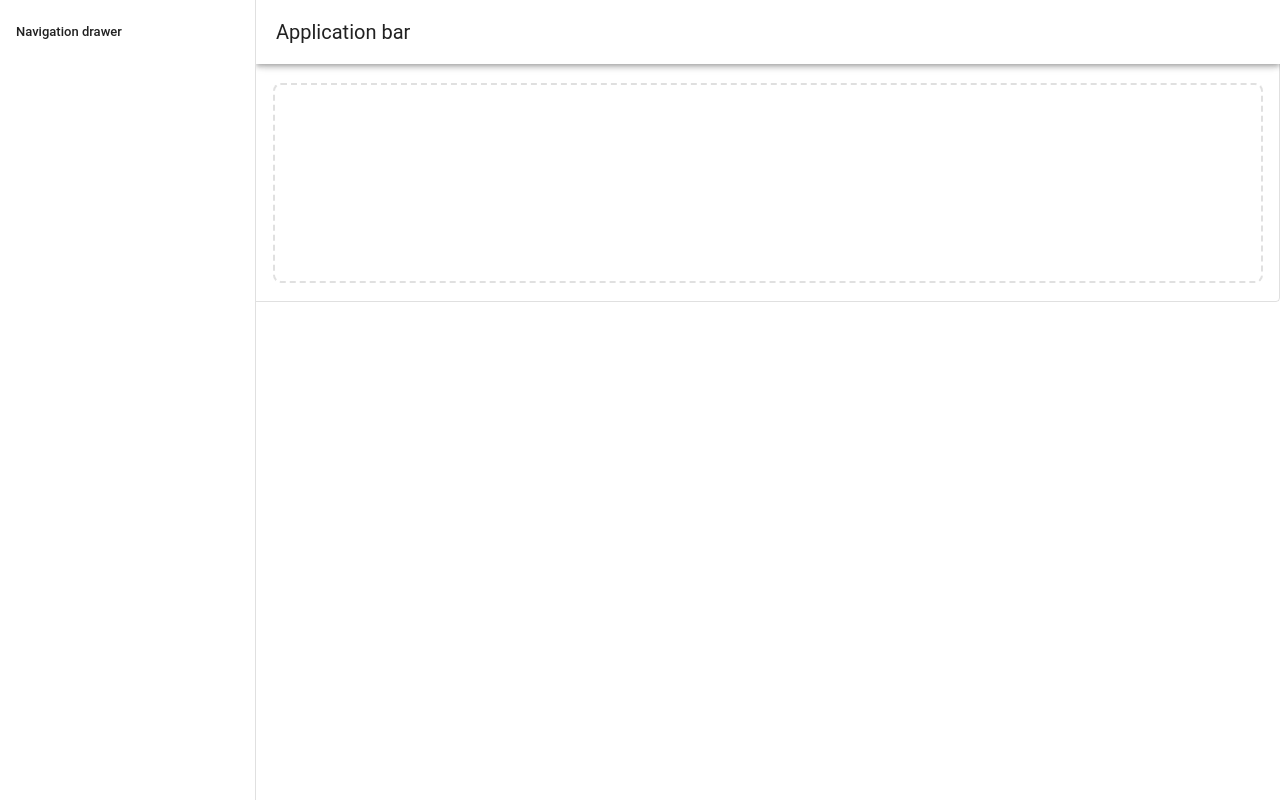
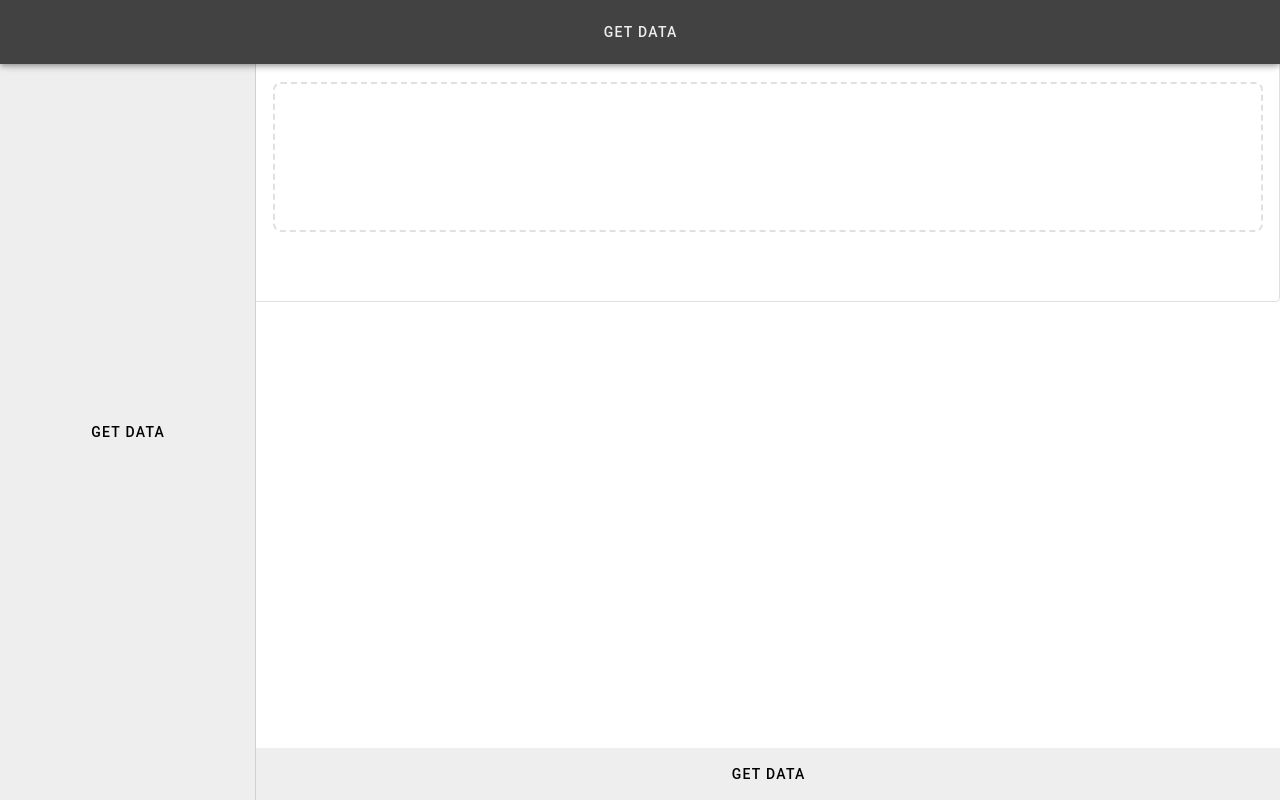
Before and after one commit to anakyn01/vuetifyPortfolio, a Vue app in the folder layout/: page / in a window 1280 px wide. Built offline with nearby package versions, Linux system fonts and the light colour scheme; a small style sheet from the web is missing.

Commit message:
0527last

```diff
--- a/layout/components.d.ts
+++ b/layout/components.d.ts
@@ -9,6 +9,8 @@ export {}
 declare module 'vue' {
   export interface GlobalComponents {
     HelloWorld: typeof import('./src/components/HelloWorld.vue')['default']
+    Layout3: typeof import('./src/components/layout/layout3.vue')['default']
     LayoutOne: typeof import('./src/components/layout/LayoutOne.vue')['default']
+    LayoutTwo: typeof import('./src/components/layout/LayoutTwo.vue')['default']
   }
 }
--- a/layout/src/App.vue
+++ b/layout/src/App.vue
@@ -1,19 +1,63 @@
 <template>
-    <v-layout class="rounded rounded-md border">
-        <v-navigation-drawer>
-            <v-list nav>
-                <v-list-item title="Navigation drawer" link>
-                </v-list-item>
-            </v-list>
+    <v-layout ref="app" class="rounded rounded-md border">
+        <v-app-bar color="surface-variant" name="app-bar">
+            <child v-slot="{print}">
+                <v-btn class="mx-auto" @click="print('app-bar')">
+                    Get data
+                </v-btn>
+            </child>
+        </v-app-bar>
+
+        <v-navigation-drawer
+        color="surface-light" name="drawer" permanent
+        >
+
+        <div class="d-flex justify-center align-center h-100">
+            <child v-slot="{print}">
+                <v-btn variant="text" @click="print('drawer')">
+                    Get data
+                </v-btn>
+            </child>
+        </div>
+
         </v-navigation-drawer>
-        <v-app-bar title="Application bar"></v-app-bar>
+
+
         <v-main class="d-flex align-center justify-center" height="300">
             <v-container>
                 <v-sheet
-border="dashed md" color="suface-light" height="200" rounded="lg" width="100%"
+                border="dashed md" color="suface-light" height="150" rounded="lg" width="100%"
                 >
+
                 </v-sheet>
             </v-container>
         </v-main>
+
+        <v-footer color="surface-light" name="footer" app>
+                <v-btn
+                class="mx-auto"
+                text="Get data"
+                variant="text"
+                 @click="print('footer')">
+                </v-btn>
+        </v-footer>
     </v-layout>
 </template>
+
+<script setup>/*얘는 vue3에서 컴포지션 API를 간결하게 사용할수 있도록 해주는
+ SFC문법 입니다
+*/
+import {useLayout} from 'vuetify'
+
+const Child = {
+    setup (props, ctx){//setup함수의 매개변수 입니다
+        const {getLayoutItem} = useLayout()
+
+        function print(key){//키 값을 받아서 아이템의 정보를 json 으로 경고창 출력
+            alert(JSON.stringify(getLayoutItem(key), null, 2))
+        }
+
+        return () => ctx.slots.default({print})
+    },
+}
+</script>
--- /dev/null
+++ b/layout/src/components/layout/LayoutTwo.vue
@@ -0,0 +1,19 @@
+<template>
+    <v-layout class="rounded rounded-md border">
+        <v-navigation-drawer>
+            <v-list nav>
+                <v-list-item title="Navigation drawer" link>
+                </v-list-item>
+            </v-list>
+        </v-navigation-drawer>
+        <v-app-bar title="Application bar"></v-app-bar>
+        <v-main class="d-flex align-center justify-center" height="300">
+            <v-container>
+                <v-sheet
+border="dashed md" color="suface-light" height="200" rounded="lg" width="100%"
+                >
+                </v-sheet>
+            </v-container>
+        </v-main>
+    </v-layout>
+</template>
--- /dev/null
+++ b/layout/src/components/layout/layout3.vue
@@ -0,0 +1,32 @@
+<template>
+    <v-layout class="rounded rounded-md border">
+        <v-app-bar color="surface-variant" title="Application bar">
+        </v-app-bar>
+
+        <v-navigation-drawer>
+            <v-list nav>
+                <v-list-item title="Drawer left" link></v-list-item>
+            </v-list>
+        </v-navigation-drawer>
+
+        <v-navigation-drawer location="right">
+            <v-list nav>
+                <v-list-item title="Drawer right" link></v-list-item>
+            </v-list>
+        </v-navigation-drawer>
+
+        <v-main class="d-flex align-center justify-center" height="300">
+            <v-container>
+                <v-sheet
+                border="dashed md"
+                color="surface-light"
+                height="200"
+                rounded="lg"
+                width="100%"
+                >
+                </v-sheet>
+            </v-container>
+        </v-main>
+
+    </v-layout>
+</template>
```
